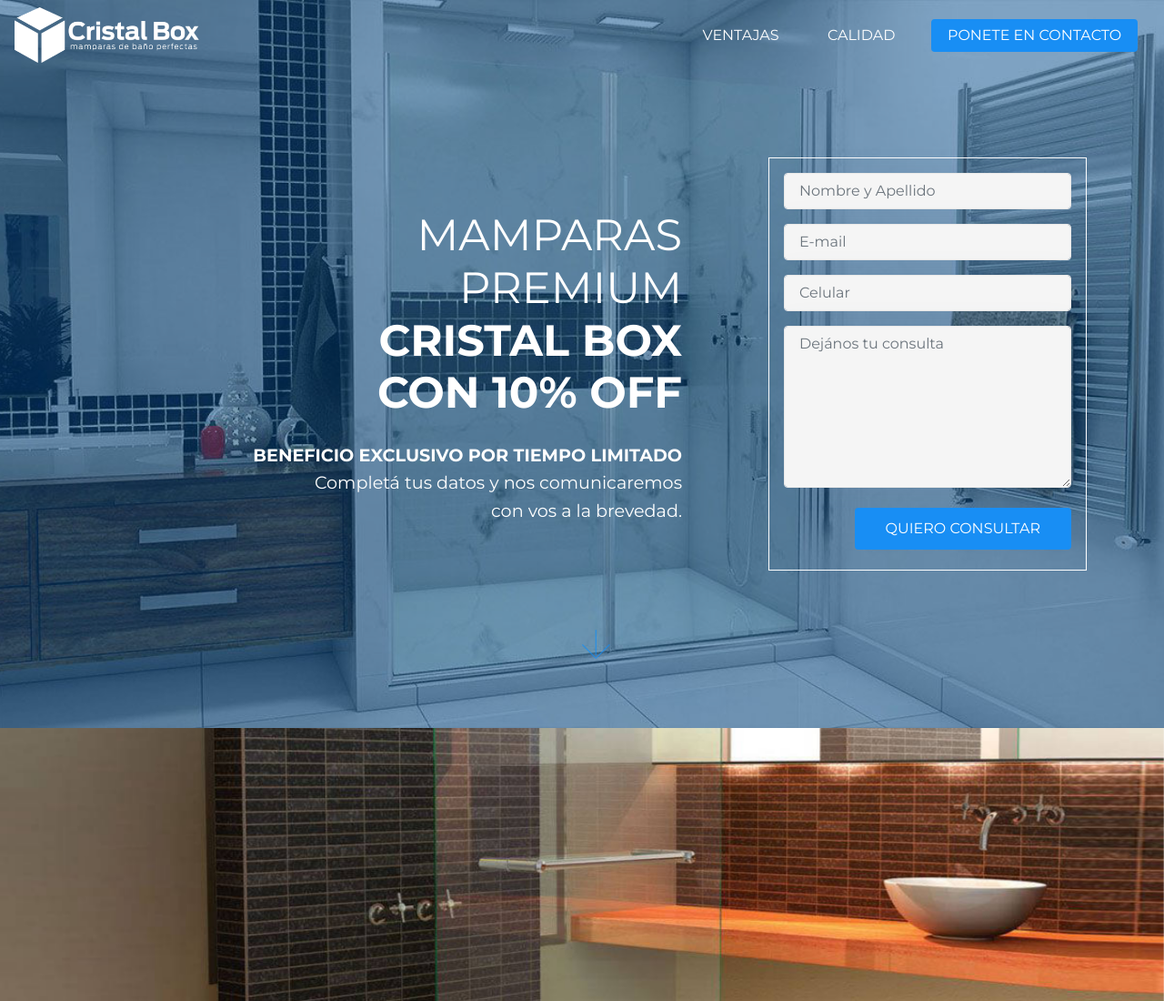
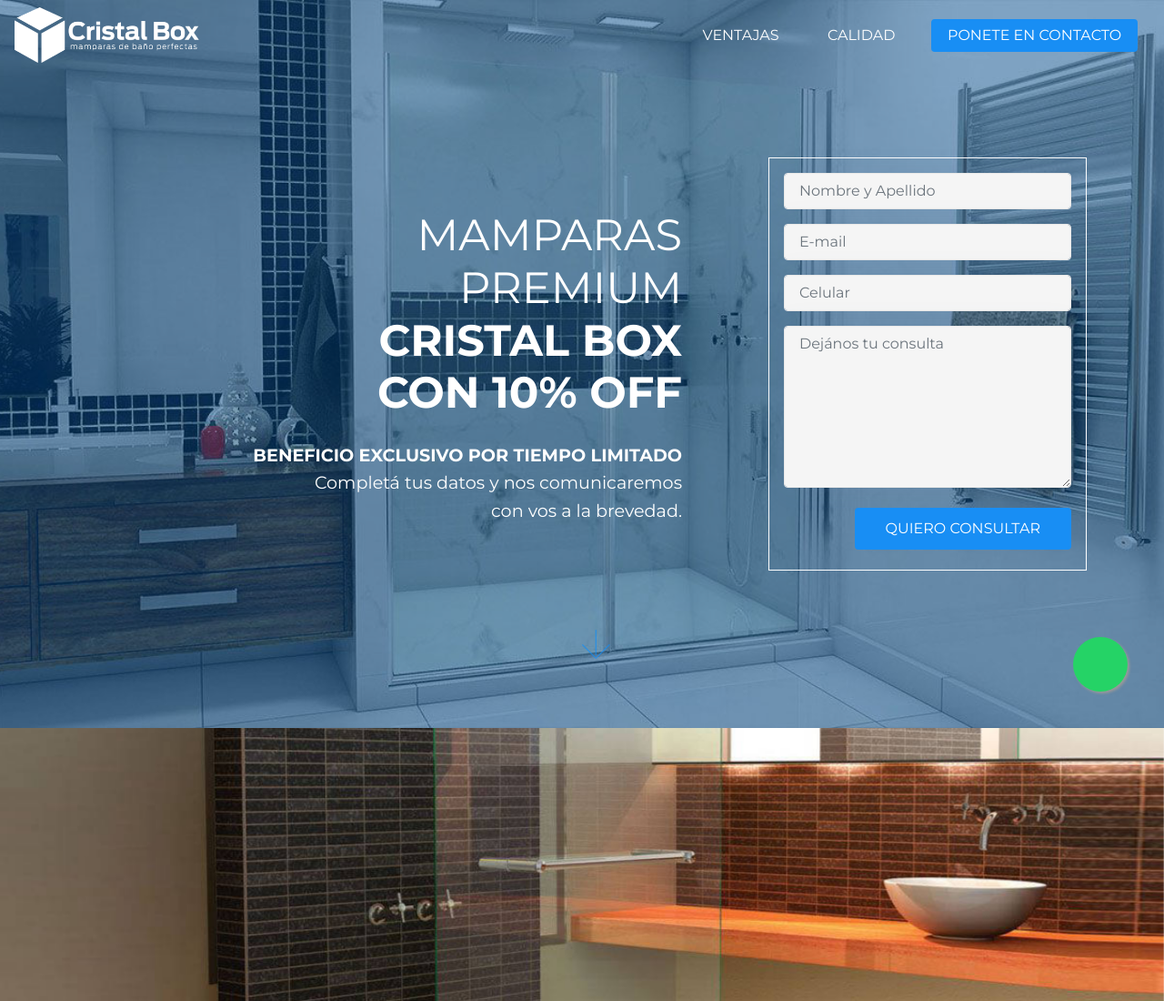
Before and after one commit to huguenn/cristalbox, a plain HTML site: page index.html in a window 1280 px wide. Shown: the top 1100 px of the page at 91% size. Drawn offline with Linux system fonts and the light colour scheme; files whose address does not match are found by name.

Commit message:
whatsapp

```diff
--- a/index.html
+++ b/index.html
@@ -25,7 +25,26 @@
   <noscript><link rel="stylesheet" href="https://fonts.googleapis.com/css?family=Montserrat:100,200,300,400,500,600,700,800,900,100i,200i,300i,400i,500i,600i,700i,800i,900i&display=swap"></noscript>
   <link rel="preload" as="style" href="assets/mobirise/css/mbr-additional.css?v=MgLG7j"><link rel="stylesheet" href="assets/mobirise/css/mbr-additional.css?v=MgLG7j" type="text/css">
 
+  <style>
+	.float{
+position:fixed;
+width:60px;
+height:60px;
+bottom:40px;
+right:40px;
+background-color:#25d366;
+color:#FFF;
+border-radius:50px;
+text-align:center;
+font-size:30px;
+box-shadow: 2px 2px 3px #999;
+z-index:100;
+}
 
+.my-float{
+margin-top:16px;
+}
+</style>
 
 
 </head>
@@ -362,6 +381,10 @@
   <script src="assets/theme/js/script.js"></script>
   <script src="assets/formoid/formoid.min.js"></script>
 
+  <a href="https://api.whatsapp.com/send?phone=59891041122&text=Hola%21%20quisiera%20mas%20informacion%20de%20Medical%20Hair" class="float" target="_blank">
+	<i class="fa fa-whatsapp my-float"></i>
+
+
 
 
 </body>
```
